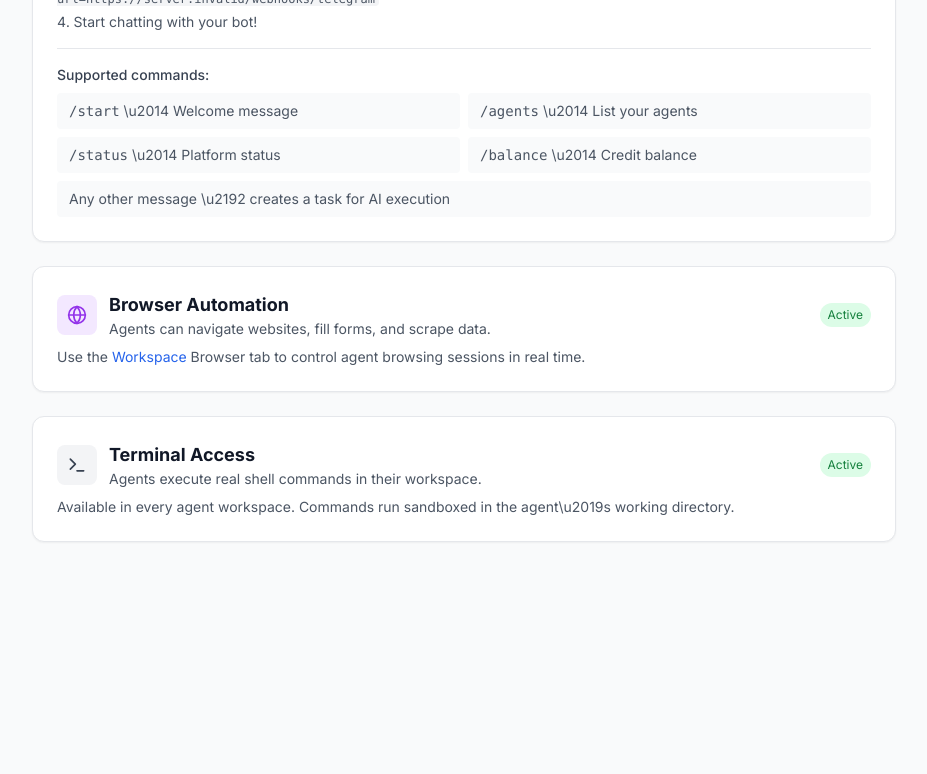
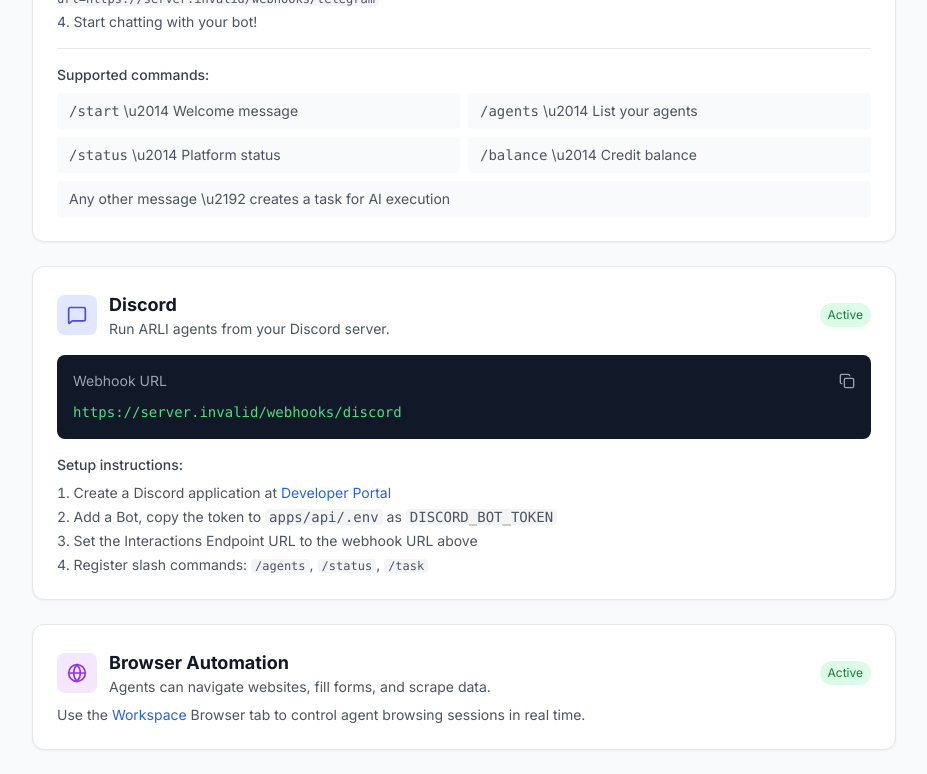
Before and after one commit to arliwork/arli, a Next.js app in the folder apps/web/: page /integrations in a window 1280 px wide. Shown: the part 494-1268 px from the top of the page, without its empty margins (176-1103 px from the left). Before the commit the page ends 1076 px from the top, so only its background shows below. Built offline with nearby package versions, Linux system fonts and the light colour scheme; no server answers.

Commit message:
feat(integrations): add Discord section to integrations page

```diff
--- a/apps/web/app/integrations/page.tsx
+++ b/apps/web/app/integrations/page.tsx
@@ -83,6 +83,43 @@ export default function IntegrationsPage() {
           </div>
         </div>
 
+        {/* Discord */}
+        <div className="bg-white rounded-xl shadow-sm border p-6 mb-6">
+          <div className="flex items-center gap-3 mb-4">
+            <div className="w-10 h-10 bg-indigo-100 rounded-lg flex items-center justify-center">
+              <MessageSquare className="w-5 h-5 text-indigo-600" />
+            </div>
+            <div>
+              <h2 className="text-lg font-bold text-gray-900">Discord</h2>
+              <p className="text-sm text-gray-600">Run ARLI agents from your Discord server.</p>
+            </div>
+            <span className="ml-auto text-xs bg-green-100 text-green-700 px-2 py-1 rounded-full">Active</span>
+          </div>
+
+          <div className="bg-gray-900 rounded-lg p-4 mb-4">
+            <div className="flex items-center justify-between mb-2">
+              <span className="text-gray-400 text-sm">Webhook URL</span>
+              <button
+                onClick={() => { navigator.clipboard.writeText(`${API_URL}/webhooks/discord`); toast.success("Copied"); }}
+                className="text-gray-400 hover:text-white transition"
+              >
+                <Copy className="w-4 h-4" />
+              </button>
+            </div>
+            <code className="text-green-400 text-sm break-all">{API_URL}/webhooks/discord</code>
+          </div>
+
+          <div className="space-y-2 text-sm text-gray-700">
+            <p className="font-medium">Setup instructions:</p>
+            <ol className="list-decimal list-inside space-y-1 text-gray-600">
+              <li>Create a Discord application at <a href="https://discord.com/developers/applications" className="text-blue-600 hover:underline" target="_blank" rel="noreferrer">Developer Portal</a></li>
+              <li>Add a Bot, copy the token to <code className="bg-gray-100 px-1 rounded">apps/api/.env</code> as <code className="bg-gray-100 px-1 rounded">DISCORD_BOT_TOKEN</code></li>
+              <li>Set the Interactions Endpoint URL to the webhook URL above</li>
+              <li>Register slash commands: <code className="bg-gray-100 px-1 rounded text-xs">/agents</code>, <code className="bg-gray-100 px-1 rounded text-xs">/status</code>, <code className="bg-gray-100 px-1 rounded text-xs">/task</code></li>
+            </ol>
+          </div>
+        </div>
+
         {/* Browser Automation */}
         <div className="bg-white rounded-xl shadow-sm border p-6 mb-6">
           <div className="flex items-center gap-3 mb-2">
```
